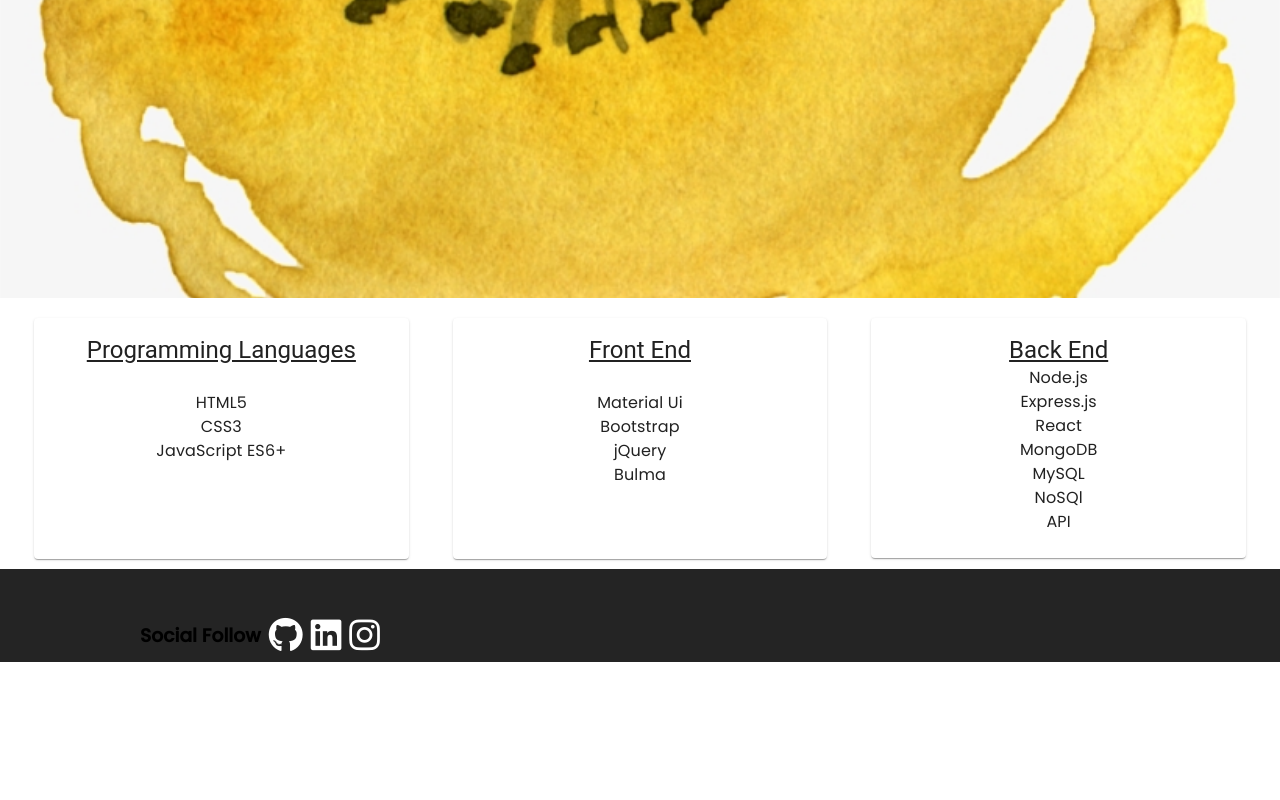
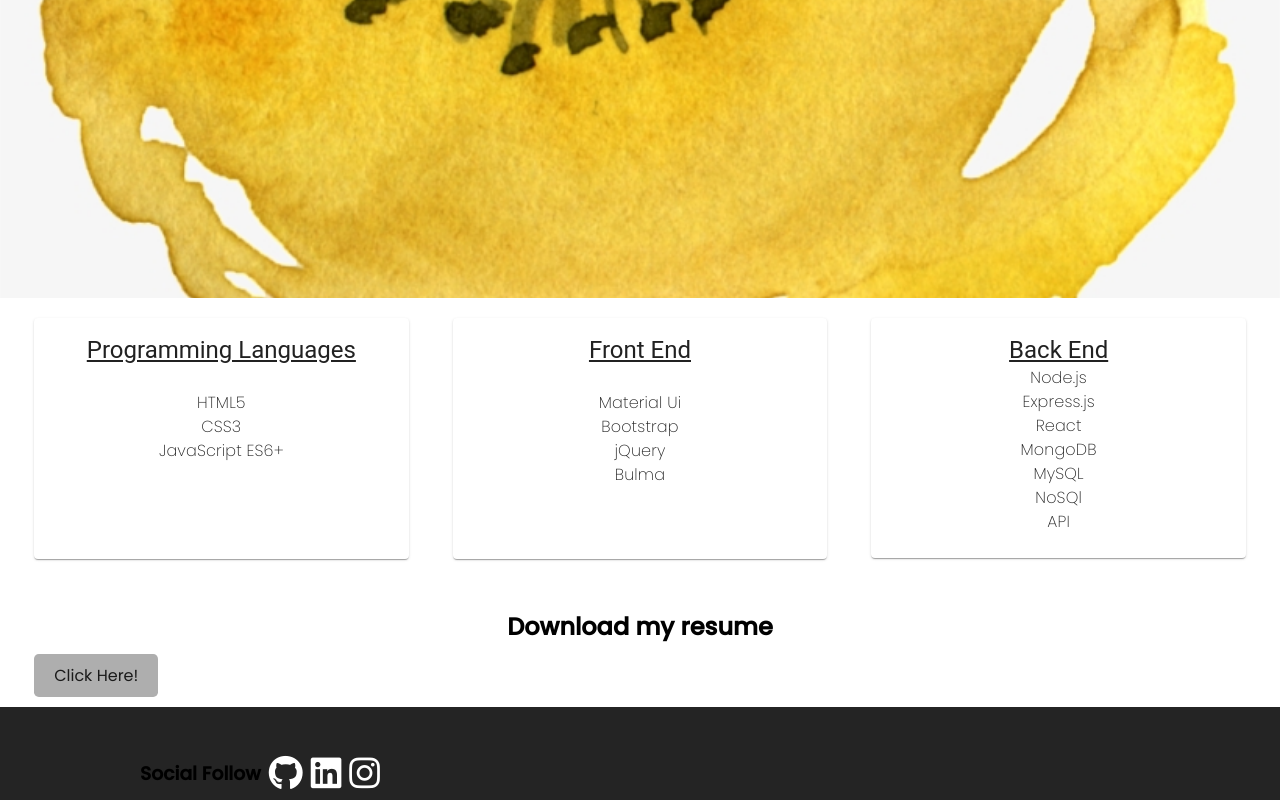
Before and after one commit to CaitlinSwickard/Caitlin-React-Portfolio, a React (Create React App) app: page /resume in a window 1280 px wide. Shown: the part 582-1382 px from the top of the page. Before the commit the page ends 1244 px from the top, so only its background shows below. Built offline with nearby package versions, Linux system fonts and the light colour scheme.

Commit message:
added styling to resume page

```diff
--- a/src/App.css
+++ b/src/App.css
@@ -72,19 +72,49 @@
 /* resume section css */
 .card-content {
   text-align: center;
+
 }
 
-.title{
+.title {
   text-decoration: underline;
 
 }
 
+.title,
+.skills {
+  font-weight: 150;
+}
+
 .skills-card {
   margin-top:20px;
-  margin-bottom:10px;
+  margin-bottom:50px;
   margin-left: 10px;
   margin-right: 10px;
 }
+
+.h2 {
+  text-align: center;
+}
+
+.resume-btn {
+  /* text-align: center; */
+  display: flex;
+  align-items: center;
+  padding: 0.5rem 1.2rem;
+  margin: 10px;
+  text-decoration: none;
+  font-size: 1rem;
+  border-radius: 0.3rem;
+  border: 1px solid transparent;
+  outline: none;
+  color: #1a1a1a;
+  background-color: #aeaeae;
+  transition: color 0.2s ease-in-out, background-color 0.2s ease-in-out;
+
+}
+
+
+
 
 
 /* project cards css */
--- a/src/components/pages/Resume.js
+++ b/src/components/pages/Resume.js
@@ -3,11 +3,9 @@ import '../../App.css';
 import { Container } from '@material-ui/core';
 import Grid from '@material-ui/core/Grid';
 import Card from '@mui/material/Card';
-import CardActions from '@mui/material/CardActions';
 import CardContent from '@mui/material/CardContent';
 import Button from '@mui/material/Button';
 import Typography from '@mui/material/Typography';
-
 import Footer from '../Footer';
 
 
@@ -23,11 +21,11 @@ export default function Resume() {
                 <Typography variant='h5' className='title'>
                   Programming Languages
               </Typography>
-              <br></br>
-                <Typography>
-                  <p>HTML5</p>
-                  <p>CSS3</p>
-                  <p>JavaScript ES6+</p>
+                <br></br>
+                <Typography >
+                  <p className='skills'>HTML5</p>
+                  <p className='skills'>CSS3</p>
+                  <p className='skills'>JavaScript ES6+</p>
                   <br></br>
                   <br></br>
                   <br></br>
@@ -42,12 +40,12 @@ export default function Resume() {
                 <Typography variant='h5' className='title'>
                   Front End
               </Typography>
-              <br></br>
-                <Typography>
-                  <p>Material Ui</p>
-                  <p>Bootstrap</p>
-                  <p>jQuery</p>
-                  <p>Bulma</p>
+                <br></br>
+                <Typography >
+                  <p className='skills'>Material Ui</p>
+                  <p className='skills'>Bootstrap</p>
+                  <p className='skills'>jQuery</p>
+                  <p className='skills'>Bulma</p>
                   <br></br>
                   <br></br>
                 </Typography>
@@ -61,19 +59,23 @@ export default function Resume() {
                 <Typography variant='h5' className='title'>
                   Back End
               </Typography>
-                <Typography>
-                  <p>Node.js</p>
-                  <p>Express.js</p>
-                  <p>React</p>
-                  <p>MongoDB</p>
-                  <p>MySQL</p>
-                  <p>NoSQl</p>
-                  <p>API</p>
+                <Typography >
+                  <p className='skills'>Node.js</p>
+                  <p className='skills'>Express.js</p>
+                  <p className='skills'>React</p>
+                  <p className='skills'>MongoDB</p>
+                  <p className='skills'>MySQL</p>
+                  <p className='skills'>NoSQl</p>
+                  <p className='skills'>API</p>
                 </Typography>
               </CardContent>
             </Card>
           </Grid>
         </Grid>
+      </Container>
+      <Container className='resume-container'>
+        <h2 className='h2'>Download my resume</h2>
+        <button className="resume-btn">Click Here!</button>
       </Container>
 
       <Footer />
```
